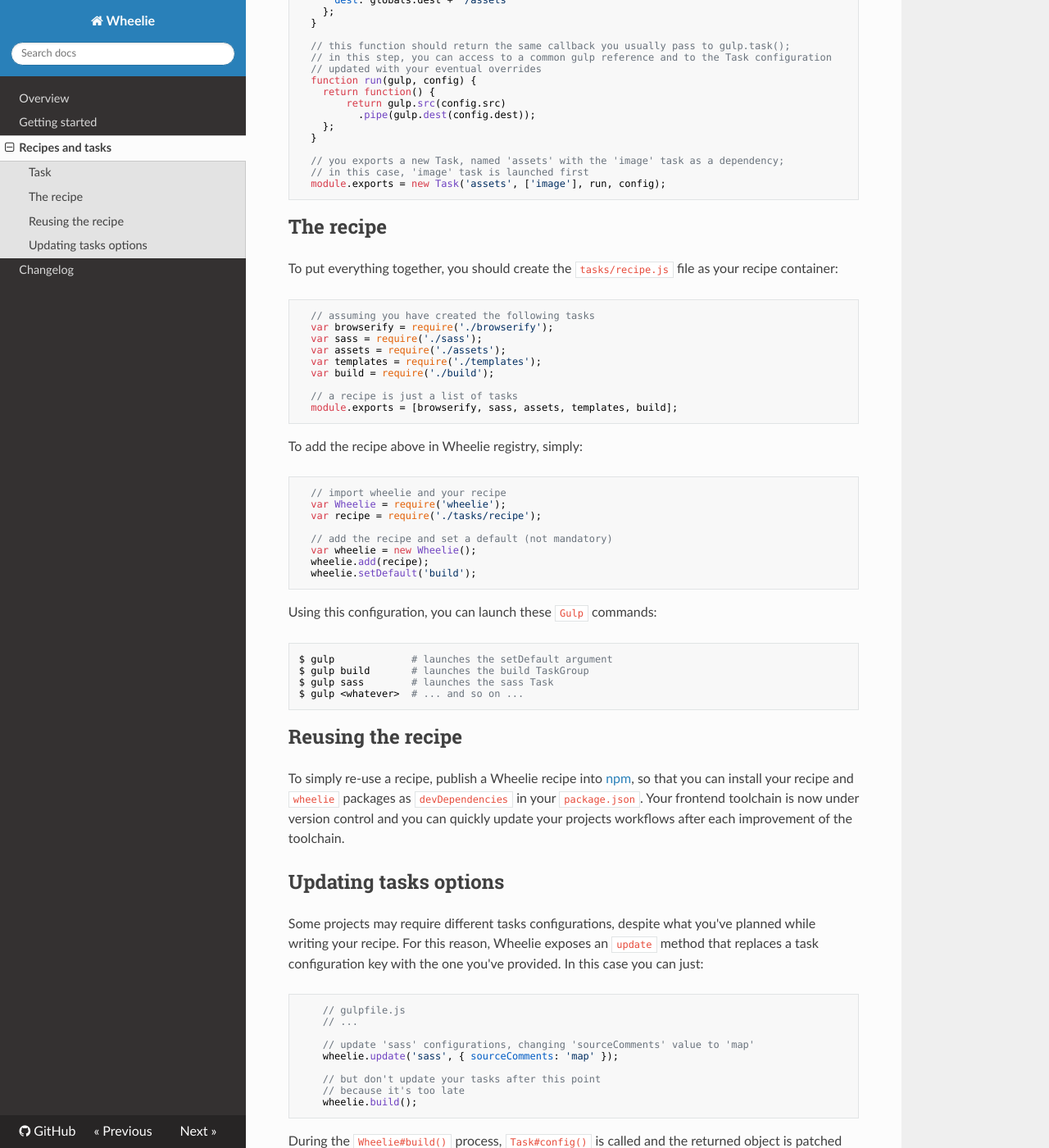
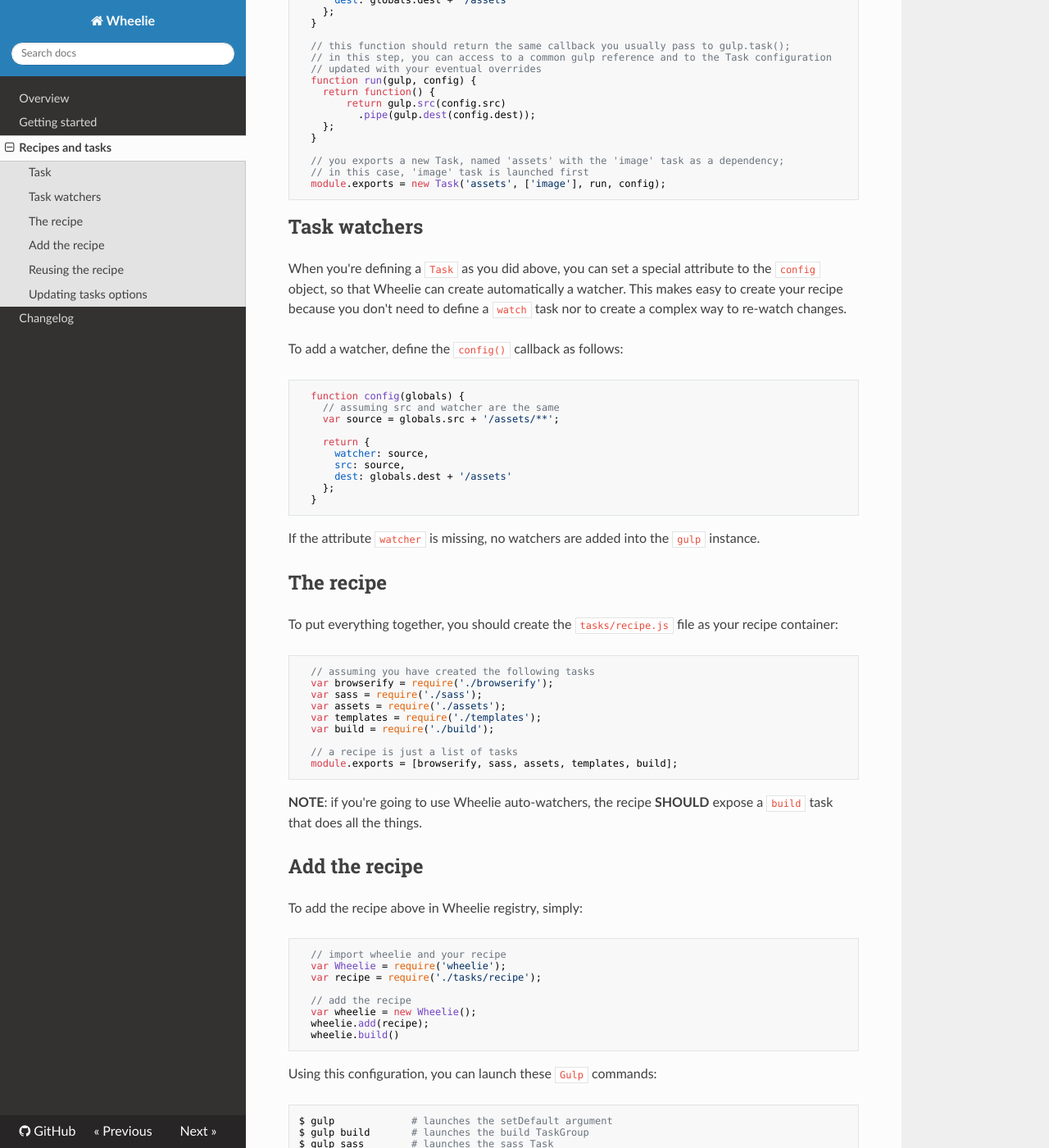
Before and after one commit to wheelie/wheelie, an MkDocs documentation site: the page built from docs/recipes.md, in a window 1280 px wide and 1400 px high, scrolled down 739 px. Shown: the whole window at 82% size. Built offline with MkDocs 1.6.1, drawn with Linux system fonts in a browser that asks for light colours; nearby versions of some CDN libraries; old or Windows-style settings are respelled for this version of MkDocs.

Commit message:
provide documentation for the next release

````diff
--- a/docs/recipes.md
+++ b/docs/recipes.md
@@ -45,6 +45,29 @@ the following content:
   module.exports = new Task('assets', ['image'], run, config);
 ```
 
+## Task watchers
+
+When you're defining a ``Task`` as you did above, you can set a special attribute to the ``config``
+object, so that Wheelie can create automatically a watcher. This makes easy to create your recipe
+because you don't need to define a ``watch`` task nor to create a complex way to re-watch changes.
+
+To add a watcher, define the ``config()`` callback as follows:
+
+```javascript
+  function config(globals) {
+    // assuming src and watcher are the same
+    var source = globals.src + '/assets/**';
+
+    return {
+      watcher: source,
+      src: source,
+      dest: globals.dest + '/assets'
+    };
+  }
+```
+
+If the attribute ``watcher`` is missing, no watchers are added into the ``gulp`` instance.
+
 ## The recipe
 
 To put everything together, you should create the ``tasks/recipe.js`` file
@@ -62,6 +85,11 @@ as your recipe container:
   module.exports = [browserify, sass, assets, templates, build];
 ```
 
+**NOTE**: if you're going to use Wheelie auto-watchers, the recipe **SHOULD** expose
+a ``build`` task that does all the things.
+
+## Add the recipe
+
 To add the recipe above in Wheelie registry, simply:
 
 ```javascript
@@ -69,10 +97,10 @@ To add the recipe above in Wheelie registry, simply:
   var Wheelie = require('wheelie');
   var recipe = require('./tasks/recipe');
 
-  // add the recipe and set a default (not mandatory)
+  // add the recipe
   var wheelie = new Wheelie();
   wheelie.add(recipe);
-  wheelie.setDefault('build');
+  wheelie.build()
 ```
 
 Using this configuration, you can launch these ``Gulp`` commands:
````
Also changed, not shown: docs/usage.md (+22 -4 lines), README.rst.
